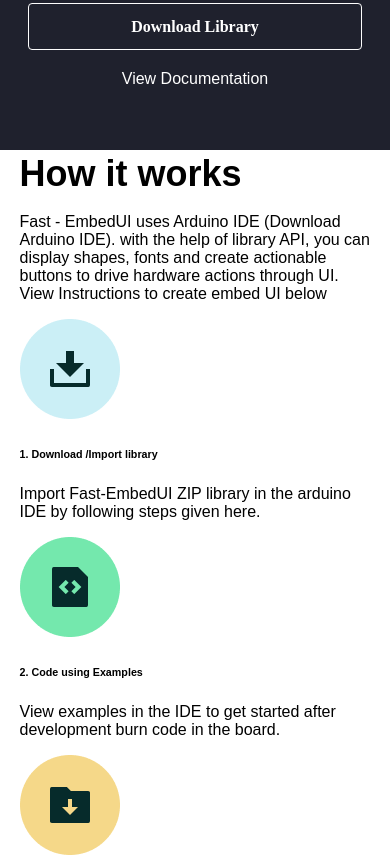
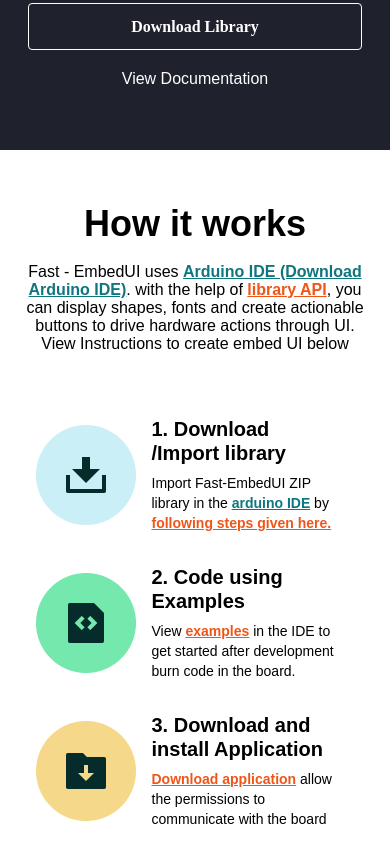
Before and after one commit to EmbedUI/EmbedUI.github.io, a plain HTML site: page index.html in a window 390 px wide. Shown: the part 557-1415 px from the top of the page. Drawn offline with Linux system fonts and the light colour scheme.

Commit message:
mobile css

```diff
--- a/index.html
+++ b/index.html
@@ -42,16 +42,18 @@
 
     <section class="instructions">
         <div class="container">
-            <h1>How it works</h1>
-            <p>Fast - EmbedUI uses <span class="teal_highlight">Arduino IDE (Download Arduino IDE)</span>. with the help of <span class="orange_highlight"> library API</span>, you can display shapes, fonts and create actionable buttons to drive hardware
-                actions through UI. View Instructions to create embed UI below</p>
+            <div class="instructions_content">
+                <h1 class="instructions_title">How it works</h1>
+                <p class="instructions_caption">Fast - EmbedUI uses <a href="https://www.arduino.cc/en/software" class="teal_highlight">Arduino IDE (Download Arduino IDE)</a>. with the help of <span class="orange_highlight"> library API</span>, you can display shapes, fonts and create
+                    actionable buttons to drive hardware actions through UI. View Instructions to create embed UI below</p>
+            </div>
             <div class="flexrow_spacebetween">
-                <div class="flex">
+                <div class="flex_row">
                     <div class="step_flex">
                         <img class="" src="./img/step1.png" alt="">
                         <div class="step_content">
                             <h6>1. Download /Import library</h6>
-                            <p class="small">Import Fast-EmbedUI ZIP library in the <span class="teal_highlight">arduino IDE</span> by <span class="orange_highlight">following steps given here.</span></p>
+                            <p class="small">Import Fast-EmbedUI ZIP library in the <a class="teal_highlight">arduino IDE</a> by <span class="orange_highlight">following steps given here.</span></p>
                         </div>
                     </div>
                     <div class="step_flex">
@@ -92,6 +94,7 @@
                 </a>
                 <span>Made while experimenting
                   by<a class="footer_links" href="www.makervinod.in"> Maker vinod</a> & <a   class="footer_links"href="www.devednyav.xyz">Devednya Vyas</a></span>
+                <button></button>
             </div>
         </div>
     </footer>
--- a/style.css
+++ b/style.css
@@ -21,6 +21,24 @@ h1 {
     font-weight: bold;
     font-size: 36px;
     line-height: 47px;
+    margin: 0;
+}
+
+h6 {
+    font-family: 'DM Sans', sans-serif;
+    font-style: normal;
+    font-weight: bold;
+    font-size: 20px;
+    line-height: 24px;
+    margin: 0;
+}
+
+.small {
+    font-family: 'DM Sans', sans-serif;
+    font-style: normal;
+    font-weight: 500;
+    font-size: 14px;
+    line-height: 20px;
     margin: 0;
 }
 
@@ -131,3 +149,80 @@ a {
     font-size: 16px;
     font-weight: 500;
 }
+
+.instructions {
+    display: flex;
+    align-items: center;
+    justify-content: center;
+    padding: 50px 0;
+}
+
+.flexrow_spacebetween {
+    display: flex;
+    align-items: center;
+    justify-content: space-between;
+    flex-direction: column;
+}
+
+.instructions_title {
+    text-align: center;
+}
+
+.instructions_caption {
+    max-width: 450px;
+    text-align: center;
+}
+
+.instructions_content {
+    display: flex;
+    align-items: center;
+    justify-content: center;
+    flex-direction: column;
+    margin-bottom: 32px;
+}
+
+.step_flex {
+    display: flex;
+    align-items: center;
+    justify-content: center;
+    padding: 16px;
+}
+
+.step_content {
+    margin: 0 16px;
+    max-width: 250px;
+}
+
+.step_content h6 {
+    margin-bottom: 8px;
+}
+
+
+/*
+.flex_row {
+    margin-bottom: 16px;
+    display: flex;
+    flex-direction: row;
+} */
+
+footer {
+    background-color: #1F212D;
+    color: white;
+}
+
+footer a {
+    color: white;
+    text-decoration: underline;
+}
+
+.orange_highlight {
+    color: #F05518;
+    text-decoration: underline;
+    font-weight: 600;
+}
+
+.teal_highlight {
+    color: #0E767E;
+    text-decoration: underline;
+    font-weight: 600;
+}
```
